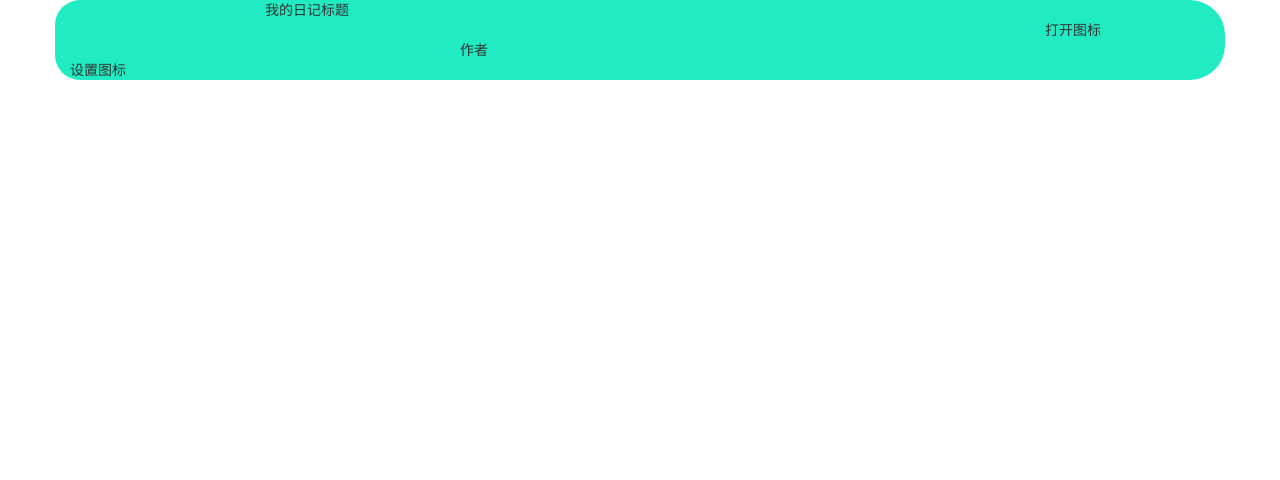
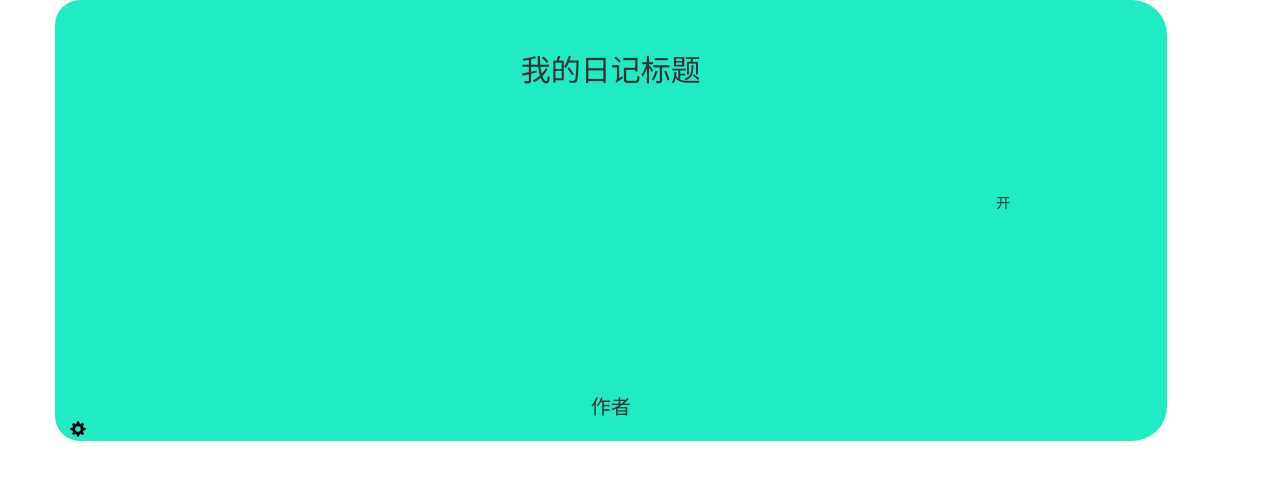
Before and after one commit to hyhoreki/blog, a Django app: template diary/templates/diary_index.html in a window 1280 px wide. Shown: the top 480 px of the page. Run offline with Django 3.2, Linux system fonts and the light colour scheme; the template is opened without the code that fills it, so the values that code supplies are empty; parts of the project's set-up code (start-up, migrations or seed data) failed here and were passed over; some libraries are stand-ins or nearby versions.

Commit message:
修改首页样式
Signed-off-by: hyhoreki <hyh_operation@yeah.net>

```diff
--- a/diary/templates/diary_index.html
+++ b/diary/templates/diary_index.html
@@ -20,22 +20,27 @@
 			<div class='col-xs-12 page'>
 				<div class="row">
 					<div class='col-xs-8 col-xs-offset-2'>
-						我的日记标题
+						<div class='diary-title'>我的日记标题</div>
 					</div>
 				</div>
 				<div class="row">
 					<div class='col-xs-2 col-xs-offset-10'>
-						打开图标
+						<div>开</div>
 					</div>
 				</div>
 				<div class="row">
 					<div class='col-xs-4 col-xs-offset-4'>
-						作者
+						<div class='diary-username'>作者</div>
 					</div>
 				</div>
 				<div class="row">
-					<div class='col-xs-1'>
-						设置图标
+					<div class='col-xs-1 dropup'>
+						<span class="glyphicon glyphicon-cog" style="color: rgb(0, 0, 0); font-size: 16px;" data-toggle="dropdown"></span>
+						<ul class="dropdown-menu diary-setting" role="menu">
+							<li><button type="button" class="btn btn-setting">标题设置</button></li>
+							<li><button type="button" class="btn btn-setting">背景设置</button></li>
+							<li><button type="button" class="btn btn-setting">音乐设置</button></li>
+						</ul>
 					</div>
 				</div>
 			</div>
--- a/static/css/diary.css
+++ b/static/css/diary.css
@@ -1,5 +1,28 @@
 .page {
 	border-radius: 25px 35px 35px 25px;
 	background-color: #21EBC2;
-	width: 100%;
+	width: 95%;
+	height: 100%;
 }
+.diary-title {
+	font-size: 30px;
+	text-align: center;
+	padding: 50px 0px 100px 0px;
+}
+.diary-username {
+	font-size: 20px;
+	text-align: center;
+	padding: 180px 0px 0px 0px;
+}
+.diary-setting {
+	min-width: 120px;
+	text-align: center;
+	background-color: #21EBC2;
+	border: 0px;
+	-webkit-box-shadow: none;
+}
+.btn-setting {
+	color: #fff;
+	background-color: #000;
+	border-color: #000;
+}
```
